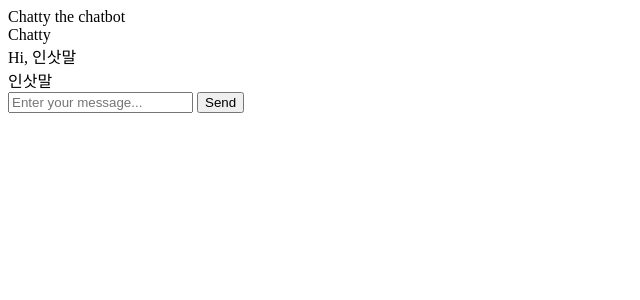
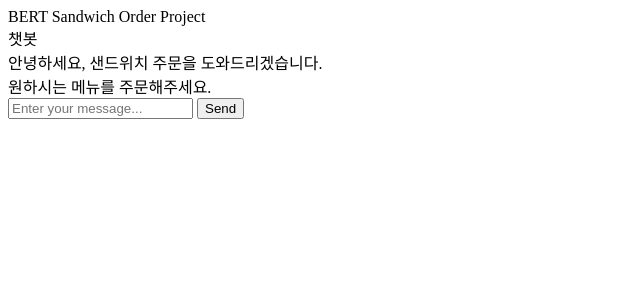
Before and after one commit to yehoon17/BERT_sandwich_order, a Flask app: page / in a window 1280 px wide. Shown: the top 300 px of the page, without its empty margins (0-640 px from the left). Run offline with Flask 2, Linux system fonts and the light colour scheme; parts of the project's set-up code (start-up, migrations or seed data) failed here and were passed over; some libraries are stand-ins or nearby versions; grey boxes are pictures that could not be loaded.

Commit message:
update main.py and index.html

```diff
--- a/web_demo/app/main.py
+++ b/web_demo/app/main.py
@@ -3,7 +3,7 @@ from flask import Flask, render_template, request
 from flask_ngrok import run_with_ngrok
 from sklearn import metrics
 import tensorflow as tf
-import os, pickle
+import os, pickle, re
 import sys
 
 sys.path.append(os.path.join(os.getcwd(), "bert_slot_kor"))
@@ -85,9 +85,54 @@ def get_bot_response():
                 [input_ids, input_mask, segment_ids], tags_to_array
             )
 
+    # 결과 체크
     print("text_arr:", text_arr)
     print("inferred_tags:", inferred_tags[0])
     print("slots_score:", slots_score[0])
+
+    # 슬롯에 해당하는 텍스트를 담을 변수 설정
+    sandwich_text = ""
+    length_text = ""
+    bread_text = ""
+    cheese_text = ""
+    sauce_text = ""
+    vegetable_text = ""
+    topping_text = ""
+
+    # 슬롯태깅 실시
+    for i in range(0, len(inferred_tags[0])):
+        if slots_score[0][i] >= app.score_limit:
+            if inferred_tags[0][i] == "sandwich":
+                sandwich_text += text_arr[i]
+                app.slot_dict["sandwich"] = re.sub("_", "", sandwich_text)
+
+            elif inferred_tags[0][i] == "length":
+                length_text += text_arr[i]
+                app.slot_dict["length"] = re.sub("_", "", length_text)
+
+            elif inferred_tags[0][i] == "bread":
+                bread_text += text_arr[i]
+                app.slot_dict["bread"] = re.sub("_", "", bread_text)
+
+            elif inferred_tags[0][i] == "cheese":
+                cheese_text += text_arr[i]
+                app.slot_dict["cheese"] = re.sub("_", "", cheese_text)
+
+            elif inferred_tags[0][i] == "sauce":
+                sauce_text += text_arr[i]
+                app.slot_dict["sauce"] = re.sub("_", "", sauce_text)
+
+            elif inferred_tags[0][i] == "vegetable":
+                vegetable_text += text_arr[i]
+                app.slot_dict["vegetable"] = re.sub("_", "", vegetable_text)
+
+            elif inferred_tags[0][i] == "topping":
+                topping_text += text_arr[i]
+                app.slot_dict["topping"] = re.sub("_", "", topping_text)
+        else:
+            print("something went wrong!")
+
+    print(app.slot_dict)
 
     return "hi"  # 챗봇이 이용자에게 하는 말을 return
 
--- a/web_demo/app/templates/index.html
+++ b/web_demo/app/templates/index.html
@@ -3,7 +3,7 @@
 
 <head>
   <meta charset="UTF-8">
-  <title>Chatty</title>
+  <title>Sandwich Chatbot</title>
   <meta charset="UTF-8">
   <meta name="viewport" content="width=device-width, initial-scale=1.0">
   <meta http-equiv="X-UA-Compatible" content="ie=edge">
@@ -17,7 +17,7 @@
   <section class="msger">
     <header class="msger-header">
       <div class="msger-header-title">
-        </i> Chatty the chatbot </i>
+        </i> BERT Sandwich Order Project </i>
       </div>
     </header>
 
@@ -27,15 +27,15 @@
 
         <div class="msg-bubble">
           <div class="msg-info">
-            <div class="msg-info-name">Chatty</div>
+            <div class="msg-info-name">챗봇</div>
             <div class="msg-info-time"></div>
           </div>
 
           <div class="msg-text">
-            Hi, 인삿말
+            안녕하세요, 샌드위치 주문을 도와드리겠습니다.
           </div>
           <div class="msg-text">
-            인삿말
+            원하시는 메뉴를 주문해주세요.
           </div>
         </div>
       </div>
@@ -62,8 +62,8 @@
     const BOT_IMG = "https://image.flaticon.com/icons/svg/327/327779.svg";
     const PERSON_IMG = "https://image.flaticon.com/icons/svg/145/145867.svg";
     // 사용자, 봇의 이름 설정
-    const BOT_NAME = "ChattyBot";
-    const PERSON_NAME = "You";
+    const BOT_NAME = "챗봇";
+    const PERSON_NAME = "사용자";
 
     // submit 이벤트 설정
     msgerForm.addEventListener("submit", event => {
```
